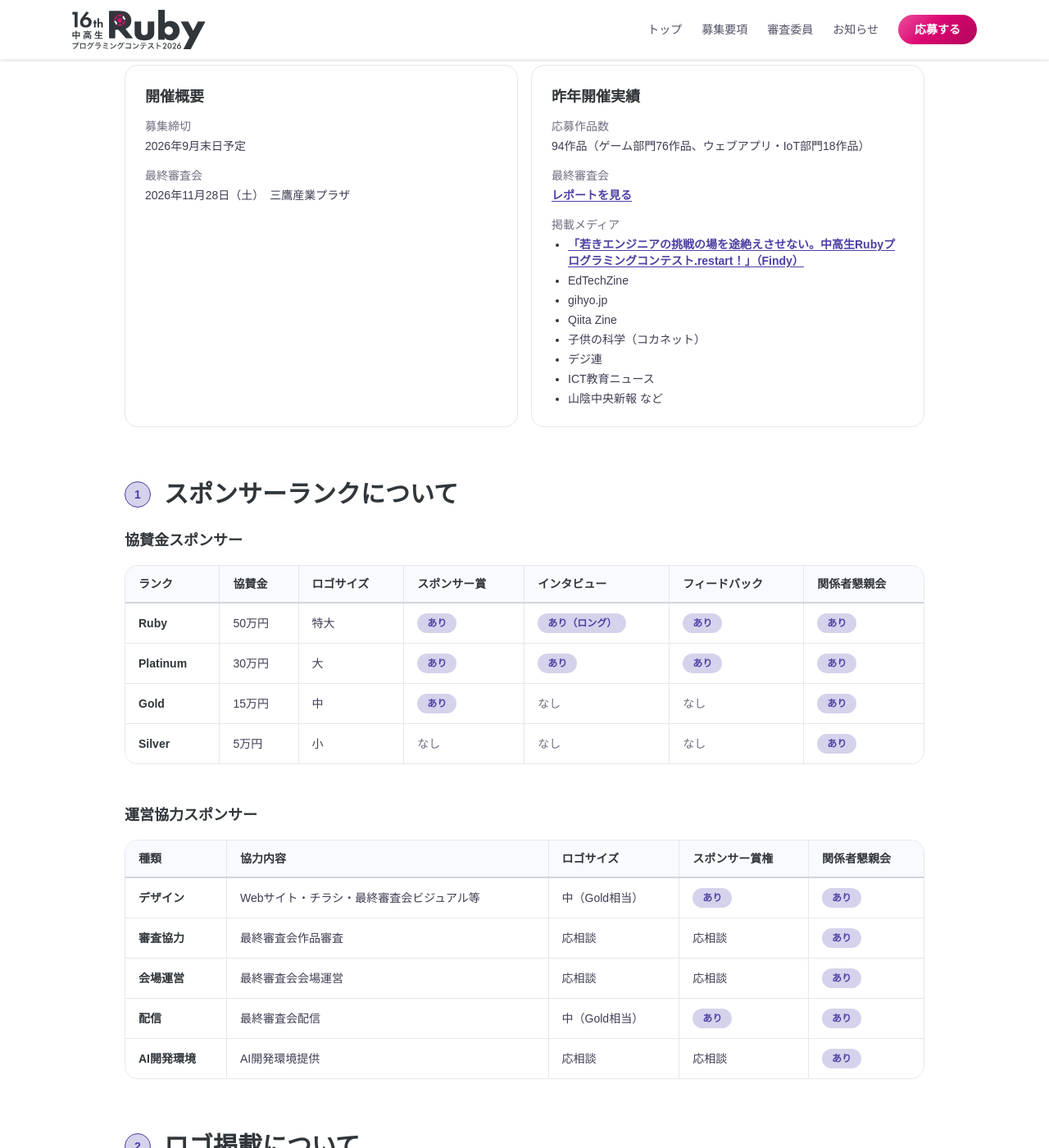
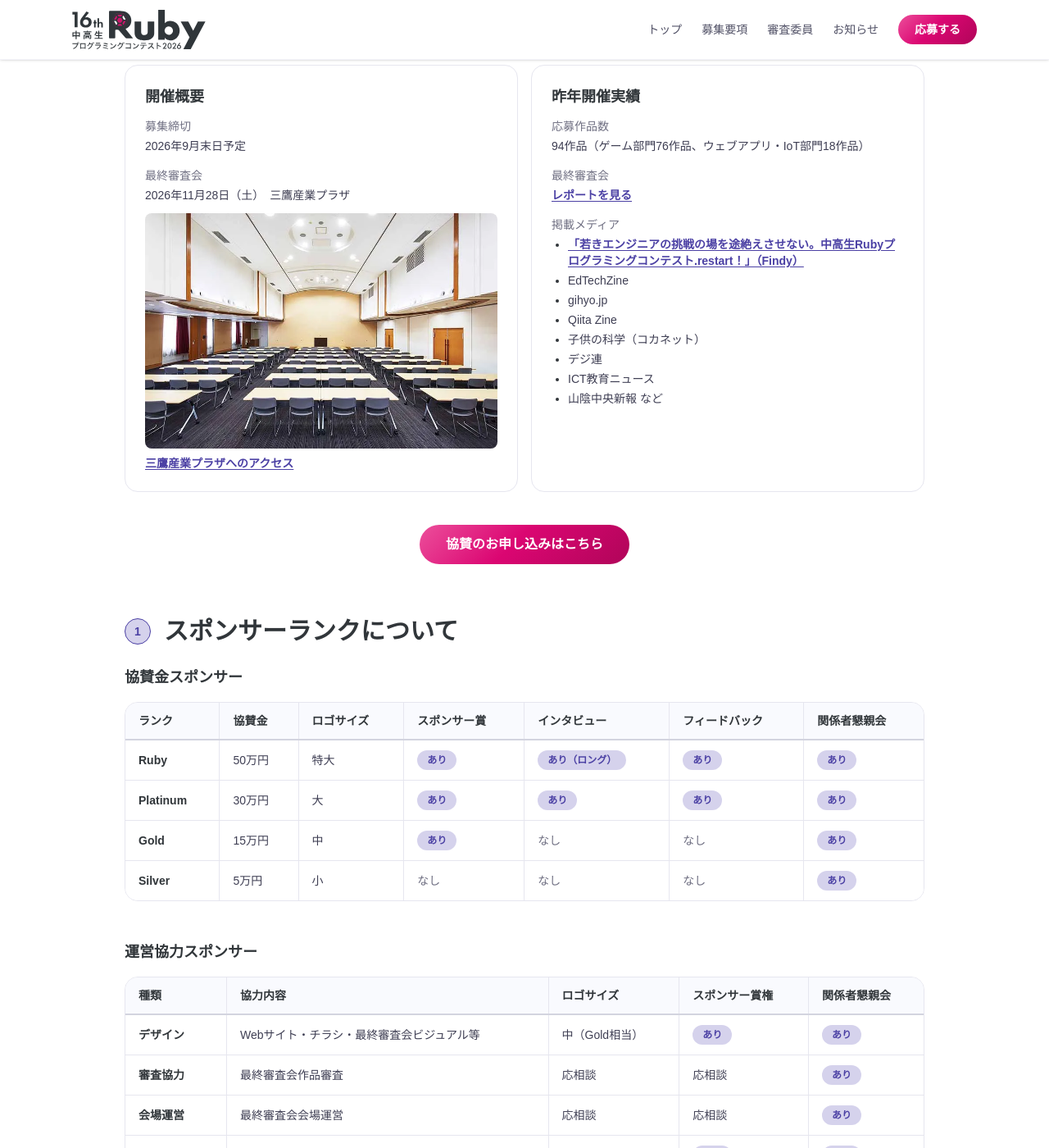
Before and after one commit to ruby-procon-net/ruby-procon-net-2026, a Jekyll site: the page built from sponsors.html, in a window 1280 px wide and 1400 px high, scrolled down 1214 px. Shown: the whole window at 82% size. Built offline with Jekyll 4.4.1, drawn with Linux system fonts in a browser that asks for light colours.

Commit message:
開催概要に三鷹産業プラザの写真とアクセスリンクを追加し、CTA配置を調整
- 「2026年11月28日（土）　三鷹産業プラザ」の下に会場写真（WebP・800x533・61KB）とテキストリンク「三鷹産業プラザへのアクセス」を追加。どちらもまちづくり三鷹の会場案内ページへ別タブで遷移
- 元画像 slider_703-5.jpg（JPEG・83KB）をWebPに変換。表示実寸はカード内432px（モバイル279px）のため800px幅のまま据え置き
- 「協賛のお申し込みはこちら」を2025年度協賛企業一覧の下から、スポンサーランクについての直前へ移動
- assets/main.css を再生成。watchでの増分ビルドに残っていた未使用クラス（space-y-2 / md:grid-cols-1）が整理されている

Co-Authored-By: Claude Opus 5 <noreply@anthropic.com>

```diff
--- a/assets/main.css
+++ b/assets/main.css
@@ -775,6 +775,9 @@
   .inline-flex {
     display: inline-flex;
   }
+  .aspect-\[3\/2\] {
+    aspect-ratio: 3/2;
+  }
   .aspect-\[4\/3\] {
     aspect-ratio: 4/3;
   }
@@ -1034,13 +1037,6 @@
       --tw-space-y-reverse: 0;
       margin-block-start: calc(calc(var(--spacing) * 1.5) * var(--tw-space-y-reverse));
       margin-block-end: calc(calc(var(--spacing) * 1.5) * calc(1 - var(--tw-space-y-reverse)));
-    }
-  }
-  .space-y-2 {
-    :where(& > :not(:last-child)) {
-      --tw-space-y-reverse: 0;
-      margin-block-start: calc(calc(var(--spacing) * 2) * var(--tw-space-y-reverse));
-      margin-block-end: calc(calc(var(--spacing) * 2) * calc(1 - var(--tw-space-y-reverse)));
     }
   }
   .space-y-3 {
@@ -1810,11 +1806,6 @@
   .md\:hidden {
     @media (width >= 48rem) {
       display: none;
-    }
-  }
-  .md\:grid-cols-1 {
-    @media (width >= 48rem) {
-      grid-template-columns: repeat(1, minmax(0, 1fr));
     }
   }
   .md\:grid-cols-2 {
--- a/sponsors.html
+++ b/sponsors.html
@@ -38,7 +38,13 @@ permalink: /sponsors/
           </div>
           <div>
             <dt class="text-gray-500 mb-1">最終審査会</dt>
-            <dd class="text-gray-700">2026年11月28日（土）　三鷹産業プラザ</dd>
+            <dd class="text-gray-700">
+              2026年11月28日（土）　三鷹産業プラザ
+              <a href="https://www.mitaka.ne.jp/docs/2023012500015/" target="_blank" rel="noopener" class="block mt-3">
+                <img src="{{ "/assets/images/common/venue-mitaka.webp" | relative_url }}" alt="三鷹産業プラザ" loading="lazy" class="w-full rounded-lg object-cover aspect-[3/2]">
+              </a>
+              <a href="https://www.mitaka.ne.jp/docs/2023012500015/" target="_blank" rel="noopener" class="inline-block mt-2 text-grape font-semibold underline underline-offset-2 hover:text-grape-dark transition-colors">三鷹産業プラザへのアクセス</a>
+            </dd>
           </div>
         </dl>
       </div>
@@ -70,6 +76,10 @@ permalink: /sponsors/
           </div>
         </dl>
       </div>
+    </div>
+
+    <div class="flex justify-center">
+      <a href="https://docs.google.com/forms/d/e/1FAIpQLSfuHqHLAcVGAHVMvjrrQAUI1DVC2tCwS5mwm5cGaDDWeRwR4g/viewform?usp=dialog" target="_blank" rel="noopener" class="a--nav-cta a--btn-ruby text-white font-bold px-8 py-3 rounded-full">協賛のお申し込みはこちら</a>
     </div>
   </section>
 
@@ -265,9 +275,6 @@ permalink: /sponsors/
       <h2 class="text-3xl font-black text-gray-900">2025年度協賛企業一覧</h2>
     </div>
     <p class="text-gray-500 text-sm mb-8">前回ご協賛いただいた企業様です。</p>
-    <div class="flex justify-center mb-8">
-      <a href="https://docs.google.com/forms/d/e/1FAIpQLSfuHqHLAcVGAHVMvjrrQAUI1DVC2tCwS5mwm5cGaDDWeRwR4g/viewform?usp=dialog" target="_blank" rel="noopener" class="a--nav-cta a--btn-ruby text-white font-bold px-8 py-3 rounded-full">協賛のお申し込みはこちら</a>
-    </div>
     <div class="space-y-16">
       {% for group in site.data.sponsors %}
       <div class="a--sponsor-tier">
```
Also changed, not shown: assets/images/common/venue-mitaka.webp (added).
